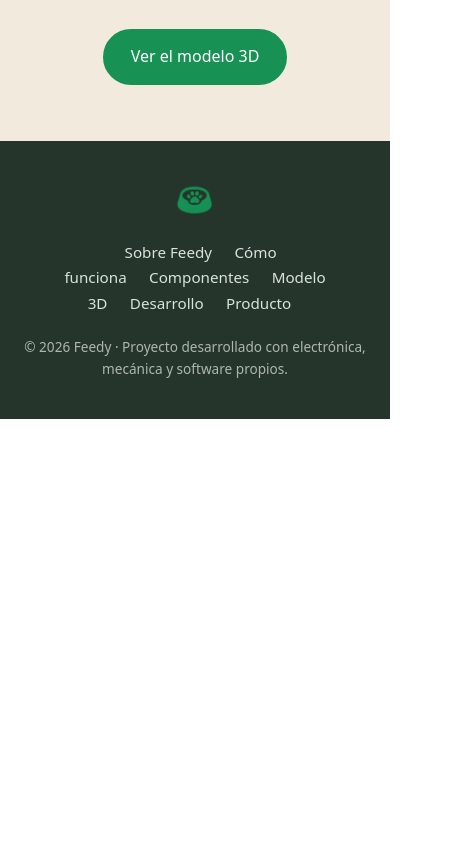
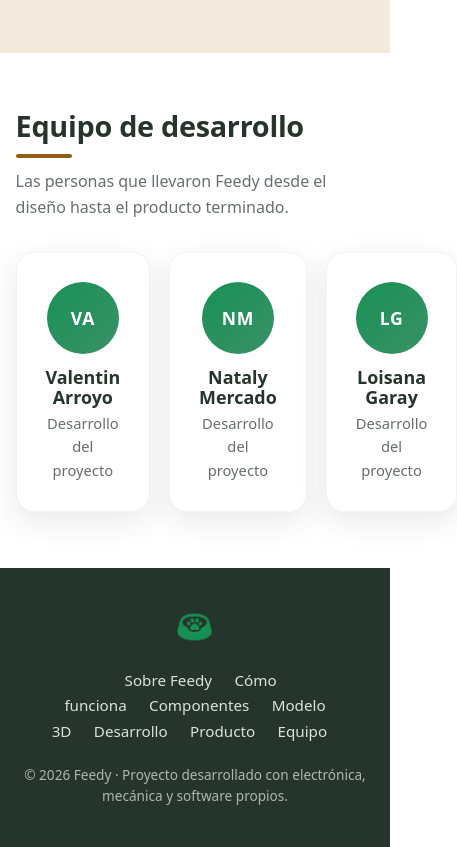
Before and after one commit to Valen0319/feedy-landing, a website: page index.html in a window 390 px wide. Shown: the part 9376-10223 px from the top of the page, 457 px wide, since content can reach past the window. Before the commit the page ends 9795 px from the top, so only its background shows below. Drawn offline with Linux system fonts and the light colour scheme; no server answers.

Commit message:
Add project development team section

```diff
--- a/index.html
+++ b/index.html
@@ -16,7 +16,7 @@
     <a class="brand" href="#inicio" aria-label="Feedy, inicio"><img data-logo alt="Feedy" height="40"><span class="brand-text" hidden>Feedy</span></a>
     <button class="burger" aria-expanded="false" aria-controls="nav" aria-label="Abrir menú"><span></span><span></span><span></span></button>
     <nav id="nav" aria-label="Principal">
-      <a href="#sobre">Sobre Feedy</a><a href="#funciona">Cómo funciona</a><a href="#componentes">Componentes</a><a href="#visor">Modelo 3D</a><a href="#galeria">Desarrollo</a><a href="#producto">Producto</a>
+      <a href="#sobre">Sobre Feedy</a><a href="#funciona">Cómo funciona</a><a href="#componentes">Componentes</a><a href="#visor">Modelo 3D</a><a href="#galeria">Desarrollo</a><a href="#producto">Producto</a><a href="#equipo">Equipo</a>
     </nav>
   </div>
 </header>
@@ -115,7 +115,18 @@
     <p class="sub reveal">Feedy desde distintos ángulos.</p>
     <div class="product-grid" id="product-grid"></div>
     <p class="empty" id="product-empty" hidden>Las fotos del producto terminado aparecerán aquí.</p>
-    <p class="center"><a class="btn primary" href="#visor">Ver el modelo 3D</a></p>
+  </div>
+</section>
+
+<section id="equipo" class="section">
+  <div class="wrap">
+    <h2 class="reveal">Equipo de desarrollo</h2>
+    <p class="sub reveal">Las personas que llevaron Feedy desde el diseño hasta el producto terminado.</p>
+    <div class="team-grid">
+      <article class="team-card reveal"><span class="team-avatar" aria-hidden="true">VA</span><h3>Valentin Arroyo</h3><p>Desarrollo del proyecto</p></article>
+      <article class="team-card reveal"><span class="team-avatar" aria-hidden="true">NM</span><h3>Nataly Mercado</h3><p>Desarrollo del proyecto</p></article>
+      <article class="team-card reveal"><span class="team-avatar" aria-hidden="true">LG</span><h3>Loisana Garay</h3><p>Desarrollo del proyecto</p></article>
+    </div>
   </div>
 </section>
 </main>
@@ -123,7 +134,7 @@
 <footer class="site-footer">
   <div class="wrap foot">
     <a class="brand" href="#inicio" aria-label="Feedy, volver arriba"><img data-logo alt="Feedy" height="36"><span class="brand-text" hidden>Feedy</span></a>
-    <nav aria-label="Pie"><a href="#sobre">Sobre Feedy</a><a href="#funciona">Cómo funciona</a><a href="#componentes">Componentes</a><a href="#visor">Modelo 3D</a><a href="#galeria">Desarrollo</a><a href="#producto">Producto</a></nav>
+    <nav aria-label="Pie"><a href="#sobre">Sobre Feedy</a><a href="#funciona">Cómo funciona</a><a href="#componentes">Componentes</a><a href="#visor">Modelo 3D</a><a href="#galeria">Desarrollo</a><a href="#producto">Producto</a><a href="#equipo">Equipo</a></nav>
     <p>© <span id="year"></span> Feedy · Proyecto desarrollado con electrónica, mecánica y software propios.</p>
   </div>
 </footer>
--- a/src/styles.css
+++ b/src/styles.css
@@ -88,10 +88,15 @@ dialog figcaption{margin-top:.8rem;max-width:60ch}
 .lb-close{top:16px;right:16px}.lb-nav{top:50%}.prev{left:16px}.next{right:16px}.lb-close:hover,.lb-nav:hover{background:var(--green)}
 .reveal{opacity:0;transform:translateY(18px);transition:opacity .7s var(--ease),transform .7s var(--ease)}.reveal.in{opacity:1;transform:none}
 @keyframes fade{from{opacity:0}}
-@media(max-width:920px){.hero-grid{grid-template-columns:1fr}.three,.six{grid-template-columns:1fr 1fr}.steps{grid-template-columns:1fr 1fr}}
+@media(max-width:920px){.hero-grid{grid-template-columns:1fr}.three,.six{grid-template-columns:1fr 1fr}.steps{grid-template-columns:1fr 1fr}.team-grid{grid-template-columns:1fr 1fr}}
 @media(max-width:720px){.burger{display:block}
  #nav{position:absolute;top:68px;left:0;right:0;background:#fff;display:none;flex-direction:column;padding:1rem 4%;box-shadow:var(--shadow)}
  #nav.open{display:flex}#nav a{margin:0;padding:.8rem 0;border-bottom:1px solid #eee}
  .three,.six,.steps{grid-template-columns:1fr}.toolbar{flex-direction:column;align-items:stretch}
- .hero.has-video::before{background:rgba(8,14,10,.6)}}
+ .hero.has-video::before{background:rgba(8,14,10,.6)}.team-grid{grid-template-columns:1fr}}
 @media(prefers-reduced-motion:reduce){*{animation:none!important;transition:none!important;scroll-behavior:auto!important}.reveal{opacity:1;transform:none}}
+.team-grid{display:grid;grid-template-columns:repeat(3,1fr);gap:1.2rem;margin-top:2rem}
+.team-card{background:#fff;border:1px solid rgba(38,53,44,.06);border-radius:var(--radius);box-shadow:var(--shadow);padding:1.8rem;text-align:center}
+.team-card h3{margin:.8rem 0 .25rem;font-size:1.12rem}.team-card p{color:var(--muted);font-size:.92rem}
+.team-avatar{display:grid;place-items:center;width:72px;height:72px;margin:0 auto;border-radius:50%;background:linear-gradient(135deg,var(--green),var(--support));color:#fff;font-size:1.1rem;font-weight:800;letter-spacing:.04em}
+.team-card:hover{transform:translateY(-4px)}
```
